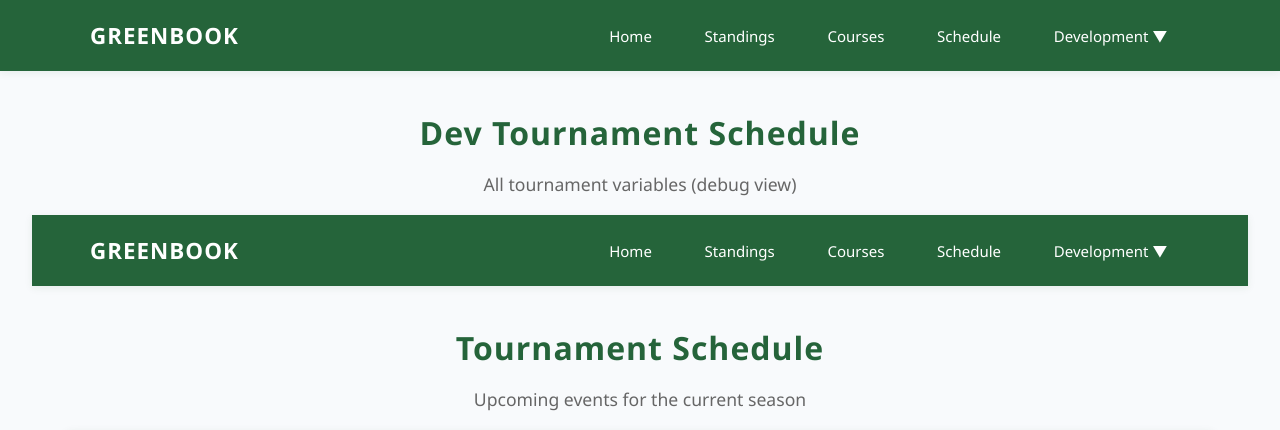
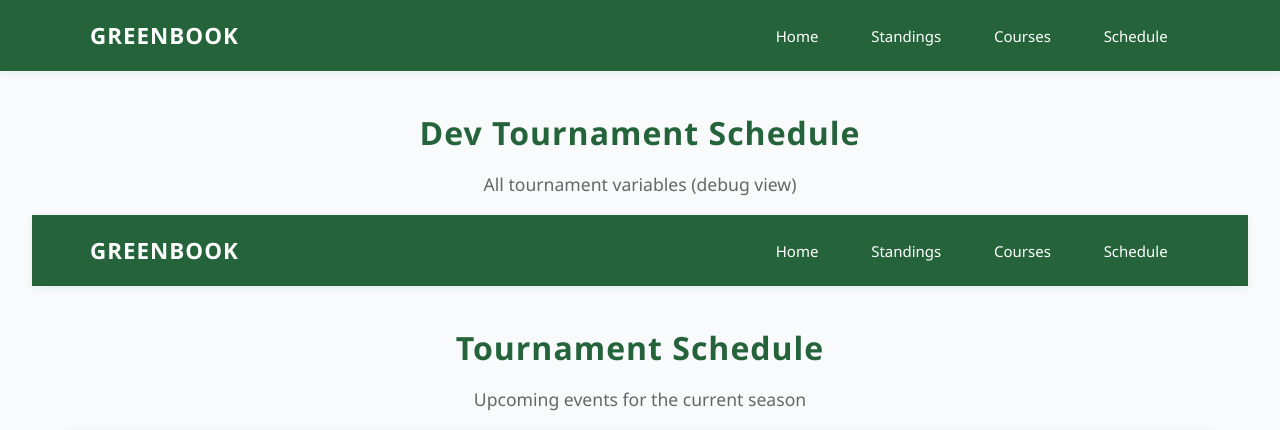
Before and after one commit to zt-robinson/GreenBook, a Flask app: page /devSchedule in a window 1280 px wide. Shown: the top 430 px of the page. Run offline with Flask 3, Linux system fonts and the light colour scheme; data comes from the database, SQL or seed files in the repository; data that the repository does not hold is empty.

Commit message:
Remove dropdown menu system from navigation

```diff
--- a/templates/base.html
+++ b/templates/base.html
@@ -76,57 +76,7 @@
             margin-bottom: 1.2rem;
             font-size: 1.1rem;
         }
-        .dev-dropdown {
-            position: relative;
-            display: inline-block;
-        }
-        .dev-btn {
-            padding: 0.5rem 1.2rem;
-            text-decoration: none;
-            color: var(--header-text);
-            border-radius: 8px;
-            background: transparent;
-            font-weight: 500;
-            font-family: var(--font-sans);
-            margin: 0 0.2rem;
-            transition: background 0.2s, color 0.2s;
-            cursor: pointer;
-            display: inline-block;
-        }
-        .dev-btn.active, .dev-btn:hover {
-            background: #fff2;
-            color: #fff;
-        }
-        .dev-dropdown-content {
-            display: none;
-            position: absolute;
-            right: 0;
-            background: var(--header-bg);
-            min-width: 180px;
-            box-shadow: var(--shadow);
-            border-radius: 8px;
-            z-index: 1001;
-            flex-direction: column;
-            padding: 0.3rem 0;
-        }
-        .dev-dropdown-content a {
-            padding: 0.6rem 1.2rem;
-            display: block;
-            color: var(--header-text);
-            text-decoration: none;
-            border-radius: 0;
-            font-weight: 500;
-            font-family: var(--font-sans);
-            transition: background 0.2s, color 0.2s;
-        }
-        .dev-dropdown-content a:hover {
-            background: #fff2;
-            color: #fff;
-        }
-        .dev-dropdown:hover .dev-dropdown-content,
-        .dev-dropdown:focus-within .dev-dropdown-content {
-            display: flex;
-        }
+
     </style>
 </head>
 <body>
@@ -138,14 +88,6 @@
                 <a href="/players" {% if request.path == '/players' %}class="active"{% endif %}>Standings</a>
                 <a href="/courses" {% if request.path == '/courses' %}class="active"{% endif %}>Courses</a>
                 <a href="/schedule" {% if request.path == '/schedule' %}class="active"{% endif %}>Schedule</a>
-                <div class="dev-dropdown">
-                    <a href="#" class="dev-btn" id="devBtn">Development ▼</a>
-                    <div class="dev-dropdown-content">
-                        <a href="/devStandings">Dev Standings</a>
-                        <a href="/devCourses">Dev Courses</a>
-                        <a href="/devSchedule">Dev Schedule</a>
-                    </div>
-                </div>
             </nav>
         </div>
     </header>
```
